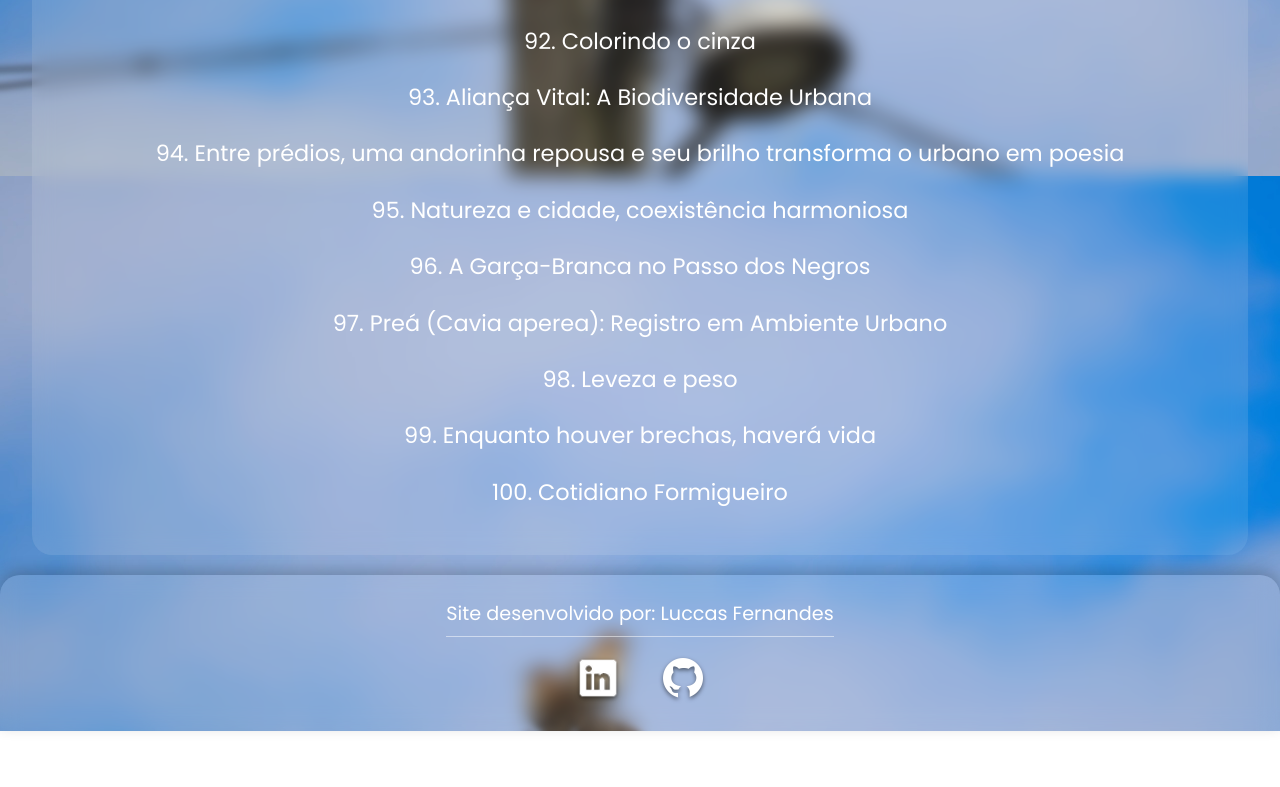
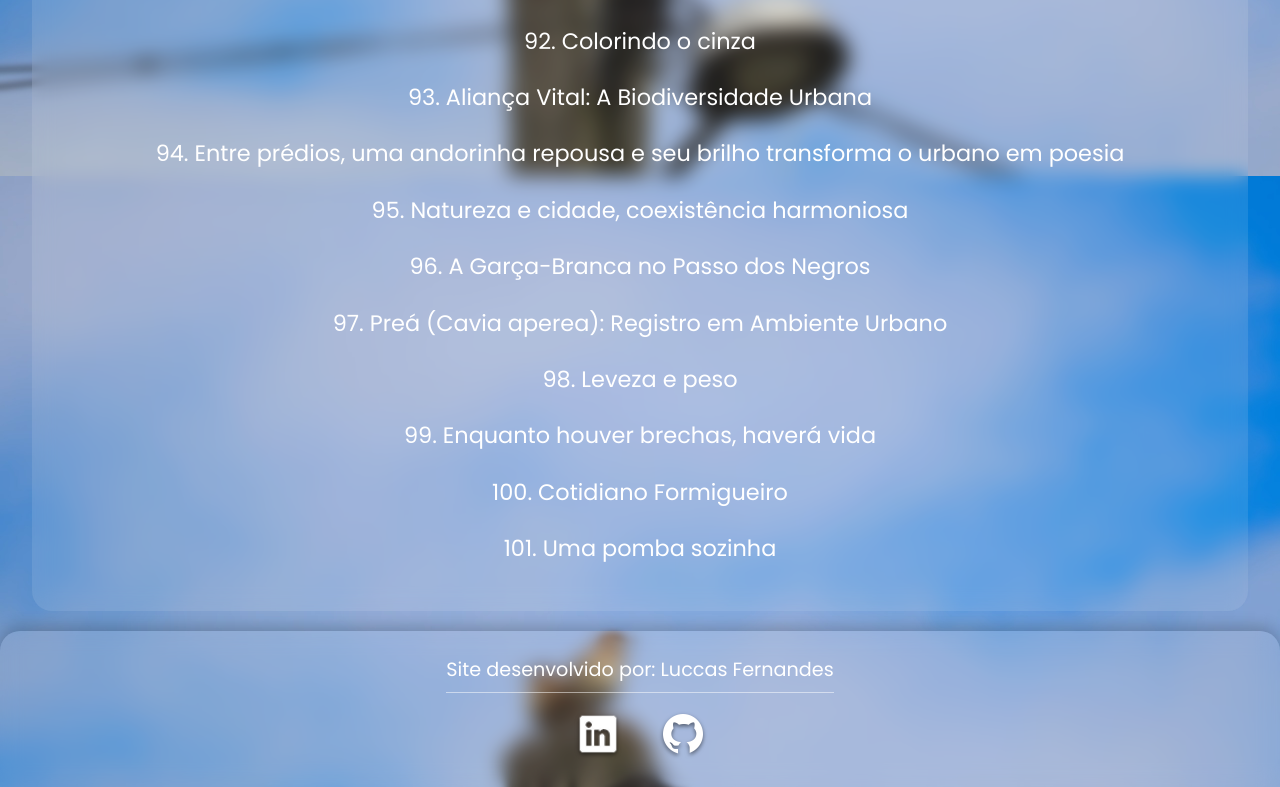
Before and after one commit to Luccasp100/biodiversidadeurbanismo, a React (Vite) app: page /sumarioave in a window 1280 px wide. Shown: the part 5424-6211 px from the top of the page. Before the commit the page ends 6155 px from the top, so only its background shows below. Built offline with nearby package versions, Linux system fonts and the light colour scheme.

Commit message:
adicionando id101 ave

```diff
--- a/src/assets/Components/DadosAves/DadosAves.js
+++ b/src/assets/Components/DadosAves/DadosAves.js
@@ -664,39 +664,46 @@ export const DadosAves = [
         autor: " Maria Elza Macedo Torres Abib",
         descricao: " Uma garça branca com leveza e imponência revela a presença silenciosa da biodiversidade frente a arquitetura urbana em concreto e vidro. Um grande desafio, onde a liberdade e a adaptação da vida resiste e floresce entre estruturas artificias."
     },
-        {
+    {
         id: "96",
         titulo: "96. A Garça-Branca no Passo dos Negros",
         imagem: "/imagensAves/aveId96.JPG",
         autor: " Isadora Silva Simas",
         descricao: "No Passo dos Negros, em Pelotas, a Garça-grande-branca (Ardea alba) repousa com elegância sobre as águas, iluminando o cenário urbano com sua plumagem alva. Sua postura reafirma que a natureza resiste e floresce mesmo onde a cidade cresce."
     },
-        {
+    {
         id: "97",
         titulo: "97. Preá (Cavia aperea): Registro em Ambiente Urbano",
         imagem: "/imagensAves/aveId97.jpg",
         autor: "Kétellin Duarte Gonçalves ",
         descricao: "Registro de um preá (Cavia aperea), realizado na cidade de Bagé, Rio Grande do Sul. Este roedor de pequeno porte possui corpo robusto, patas curtas e orelhas arredondadas. Sua pelagem é densa e de coloração acinzentada. Durante o registro, o animal demonstrou tranquilidade, um comportamento que sugere sua adaptação ao constante movimento de pessoas no local."
     },
-        {
+    {
         id: "98",
         titulo: "98. Leveza e peso",
         imagem: "/imagensAves/aveId98.jpg",
         autor: " Diego Maciel Neves",
         descricao: "Foram-se as asas da vida, permaneceu o peso das paredes. Quantas histórias, quantas vidas foram testemunhadas por essas duras e frias muralhas... Quanta leveza se esvaiu e voou, voou... No diverso palco urbano, o concreto e o etéreo se entrelaçam na dança da história. E a quem aceitar o convite da contemplação, fica a pergunta: nessa dança, quem somos? Casulo de mariposa. No segundo plano, janela da igreja São Pedro de Bom Jardim, em Ivoti/RS."
     },
-        {
+    {
         id: "99",
         titulo: "99. Enquanto houver brechas, haverá vida",
         imagem: "/imagensAves/aveId99.jpg",
         autor: " Pedro da Rocha Fernandes",
         descricao: "Em uma tarde ensoladara, na vida cotidiana da Praça Coronel Pedro Osório, a sua pluralidade de vida se expressa nos menores espaços possíveis, despercebidos pela maioria."
     },
-        {
+    {
         id: "100",
         titulo: "100. Cotidiano Formigueiro",
         imagem: "/imagensAves/aveId100.jpg",
         autor: " Luiza Tolfo Karsburg ",
         descricao: " As formigas são bioindicadoras valiosas da biodiversidade urbana. Elas desempenham papéis ecológicos importantes, como dispersão de sementes e controle de pragas. A presença de diferentes espécies de formigas em áreas urbanas pode indicar a qualidade ambiental e a saúde dos ecossistemas locais. Assim, essa fotografia é um retrato do cotidiano dessas formigas."
     },
+    {
+        id: "101",
+        titulo: "101. Uma pomba sozinha",
+        imagem: "/imagensAves/aveId101.jpeg",
+        autor: " Tania Maria Lara Estivalet",
+        descricao: " Uma pomba multicolor parada em um canto de uma praça em Pelotas. Ela parece estar perdida em seus pensamentos, sem companhia, mas na realidade apenas parou para ser fotografada e mostrar a importância da conexão com a vida."
+    }
 ]
```
Also changed, not shown: 1 other file (tests, documents, lock files or other folders).
